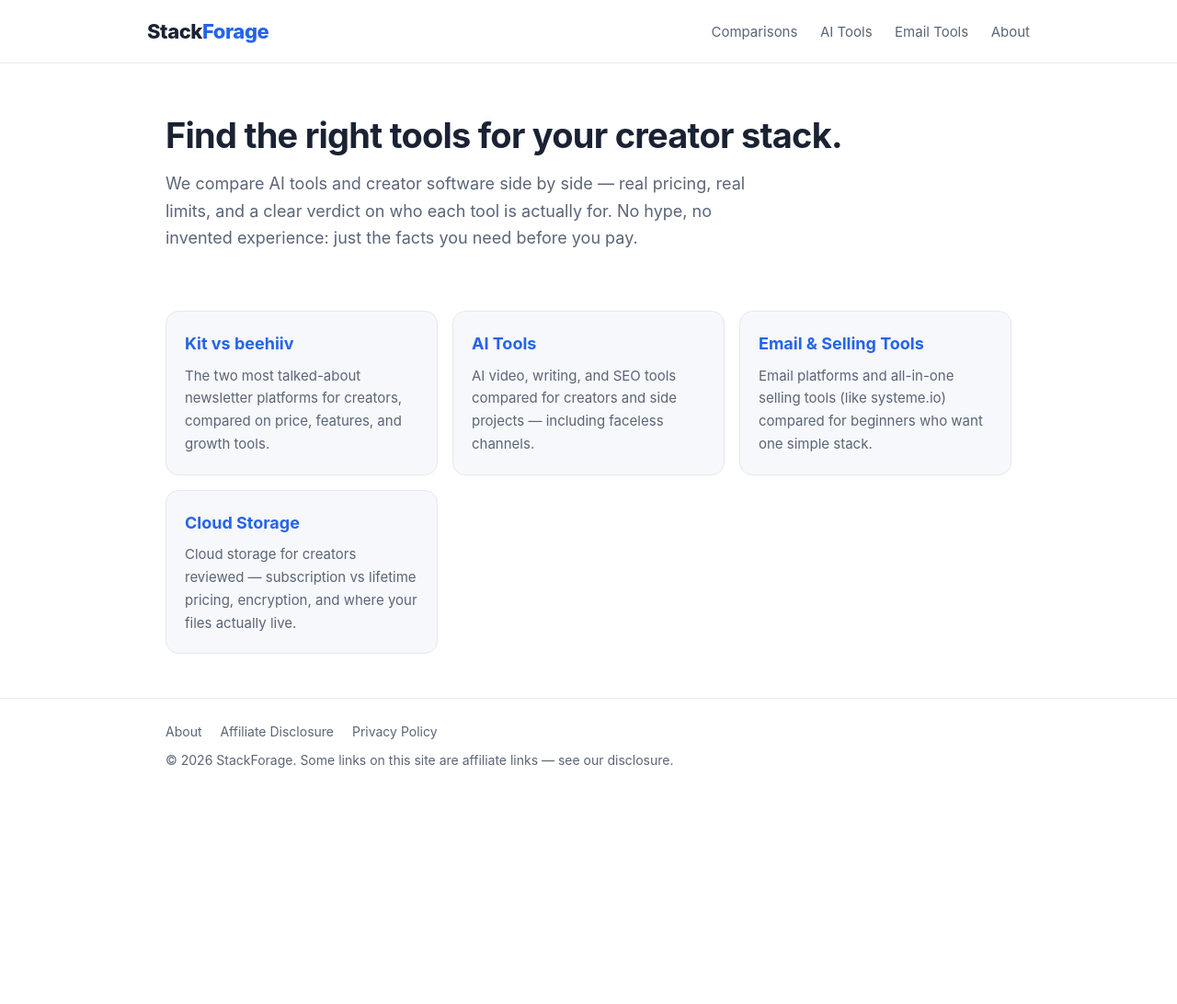
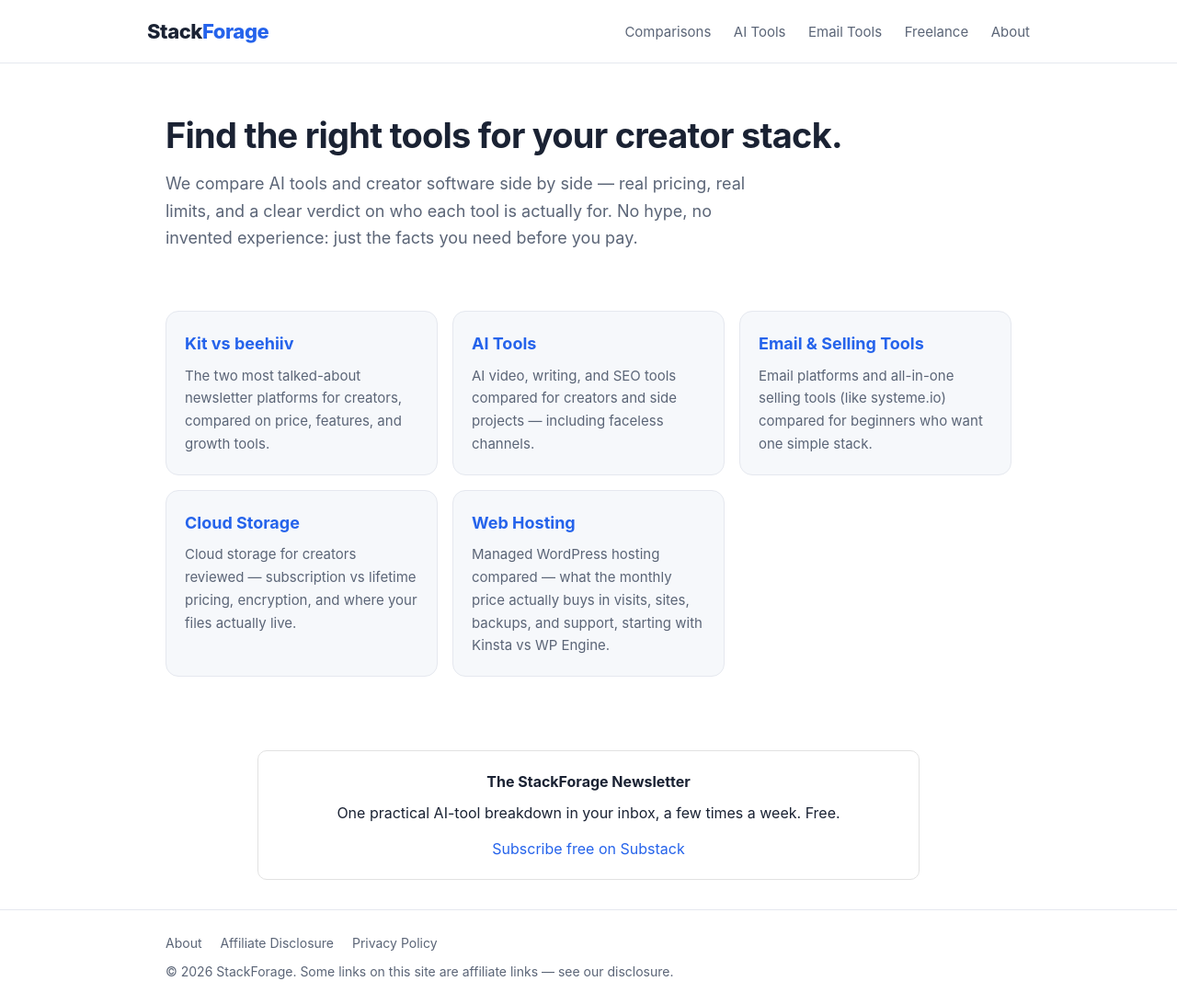
Before and after one commit to Bart77777/stackforage, a plain HTML site: page index.html in a window 1280 px wide. Shown: the whole page at 92% size. Before the commit the page ends 863 px from the top, so only its background shows below. Drawn offline with Linux system fonts and the light colour scheme.

```diff
--- a/index.html
+++ b/index.html
@@ -5,6 +5,8 @@
 <meta name="viewport" content="width=device-width, initial-scale=1">
 <title>StackForage — AI Tools & Creator Software, Compared Honestly</title>
 <meta name="description" content="StackForage compares AI tools and creator software side by side: features, pricing, and who each tool is actually for.">
+<meta name="p:domain_verify" content="0e9796d922bae243c56c8d0461f61d78"/>
+<meta name='impact-site-verification' value='af05e1d6-8946-4826-8bf4-72ca6e1622a1'>
 <link rel="stylesheet" href="/style.css">
 </head>
 <body>
@@ -15,6 +17,7 @@
       <a href="/comparisons/">Comparisons</a>
       <a href="/ai-tools/">AI Tools</a>
       <a href="/email-tools/">Email Tools</a>
+      <a href="/freelance/">Freelance</a>
       <a href="/about.html">About</a>
     </nav>
   </div>
@@ -45,9 +48,20 @@
       <h3><a href="/cloud-storage/">Cloud Storage</a></h3>
       <p>Cloud storage for creators reviewed — subscription vs lifetime pricing, encryption, and where your files actually live.</p>
     </div>
+    <div class="card">
+      <h3><a href="/hosting/">Web Hosting</a></h3>
+      <p>Managed WordPress hosting compared — what the monthly price actually buys in visits, sites, backups, and support, starting with Kinsta vs WP Engine.</p>
+    </div>
   </div>
 </div>
 
+
+<!-- newsletter-cta -->
+<div style="max-width:720px;margin:32px auto;padding:20px 24px;border:1px solid #e2e2e2;border-radius:10px;text-align:center;">
+  <p style="margin:0 0 8px;"><strong>The StackForage Newsletter</strong></p>
+  <p style="margin:0 0 12px;">One practical AI-tool breakdown in your inbox, a few times a week. Free.</p>
+  <p style="margin:0;"><a href="https://stackforage.substack.com/subscribe">Subscribe free on Substack</a></p>
+</div>
 <footer>
   <div class="wrap">
     <a href="/about.html">About</a>
```
